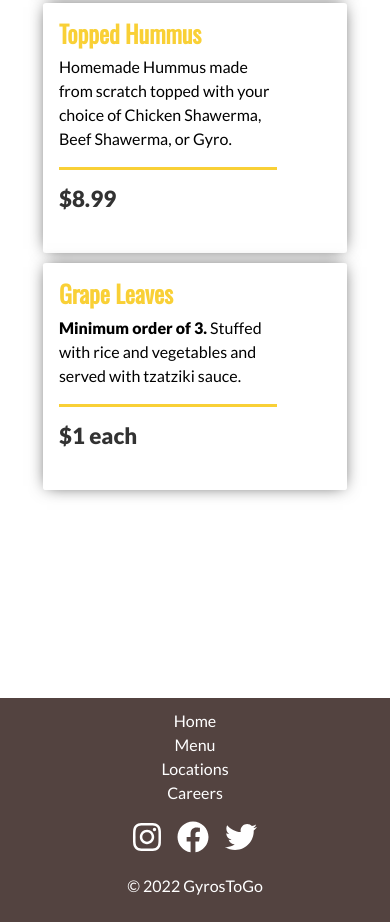
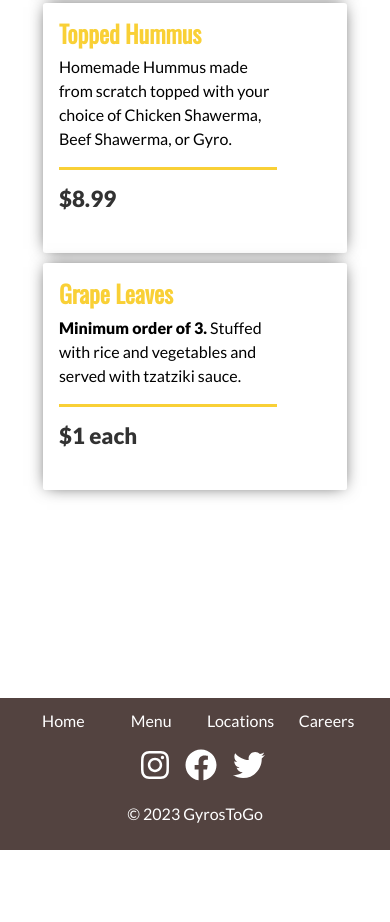
Before and after one commit to DyanaR/GyrosToGo.github.io, a website: page public/menu.html in a window 390 px wide. Shown: the part 850-1772 px from the top of the page. After the commit the page ends 1700 px from the top, so only its background shows below. Drawn offline with nearby package versions, Linux system fonts and the light colour scheme.

Commit message:
Update menu.html

```diff
--- a/public/menu.html
+++ b/public/menu.html
@@ -560,29 +560,29 @@
   </section>
   <!-- end of menu food items -->
 
-  <!-- Footer   -->
+<!-- Footer -->
   <div class="footer-container">
     <div class="row links">
-      <div class="col-lg-3 col-sm-3">
+      <div class="col-lg-3 col-md-3 col-sm-3 col-3">
       <a href="index.html" class="nav-link p-0 quick-links">Home</a>
       </div>
-      <div class="col-lg-3  col-sm-3">
+      <div class="col-lg-3 col-md-3 col-sm-3 col-3">
         <a href="menu.html" class="nav-link p-0 quick-links">Menu</a>
       </div>
-      <div class="col-lg-3  col-sm-3">
+      <div class="col-lg-3 col-md-3 col-sm-3 col-3">
         <a href="locations.html" class="nav-link p-0 quick-links">Locations</a>
       </div>
-      <div class="col-lg-3  col-sm-3">
+      <div class="col-lg-3 col-md-3 col-sm-3 col-3">
         <a href="careers.html" class="nav-link p-0 quick-links">Careers</a>
       </div>
     </div>
       <ul class="list-unstyled d-flex social-media">
-        <a href="https://www.instagram.com/gyrostogo1/"><i class="fa-brands fa-instagram fa-2x icon-image"></i> </a>
+        <a class="ms-3"href="https://www.instagram.com/gyrostogo1/"><i class="fa-brands fa-instagram fa-2x icon-image"></i> </a>
         <a class="ms-3" href="https://www.facebook.com/gyrostogo1"><i class="fa-brands fa-facebook fa-2x icon-image"></i> </a>
         <a class="ms-3" href="https://mobile.twitter.com/togyros"><i class="fa-brands fa-twitter fa-2x icon-image"></i> </a>
       </ul>
     <div class="copyright-box">
-      <p>© 2022 GyrosToGo</p>
+      <p>© 2023 GyrosToGo</p>
     </div>
   </div>
   <!-- end of footer -->
```
